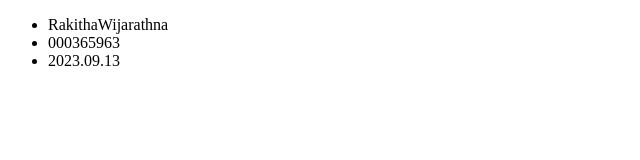
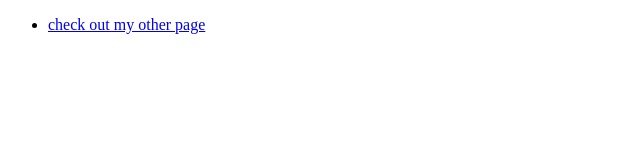
Before and after one commit to whatnamedidyouwannahave/whatnamedidyouwannahave.github.io, a plain HTML site: page index.html in a window 1280 px wide. Shown: the whole page, without its empty margins (0-640 px from the left). Drawn offline with Linux system fonts and the light colour scheme.

Commit message:
Update index.html

```diff
--- a/index.html
+++ b/index.html
@@ -1,9 +1,17 @@
 <!DOCTYPE html>
+<html>
 
-<body>
+    <head>
+
+    </head>
+
+    <body>
+<nav>
     <ul>
-        <li>RakithaWijarathna</li>
-      <li>000365963</li>
-      <li>2023.09.13</li>
+        <li><a href="second.html"> check out my other page</a></li>
     </ul>
-</body>
+</nav>
+
+    </body>
+
+</html>
```
